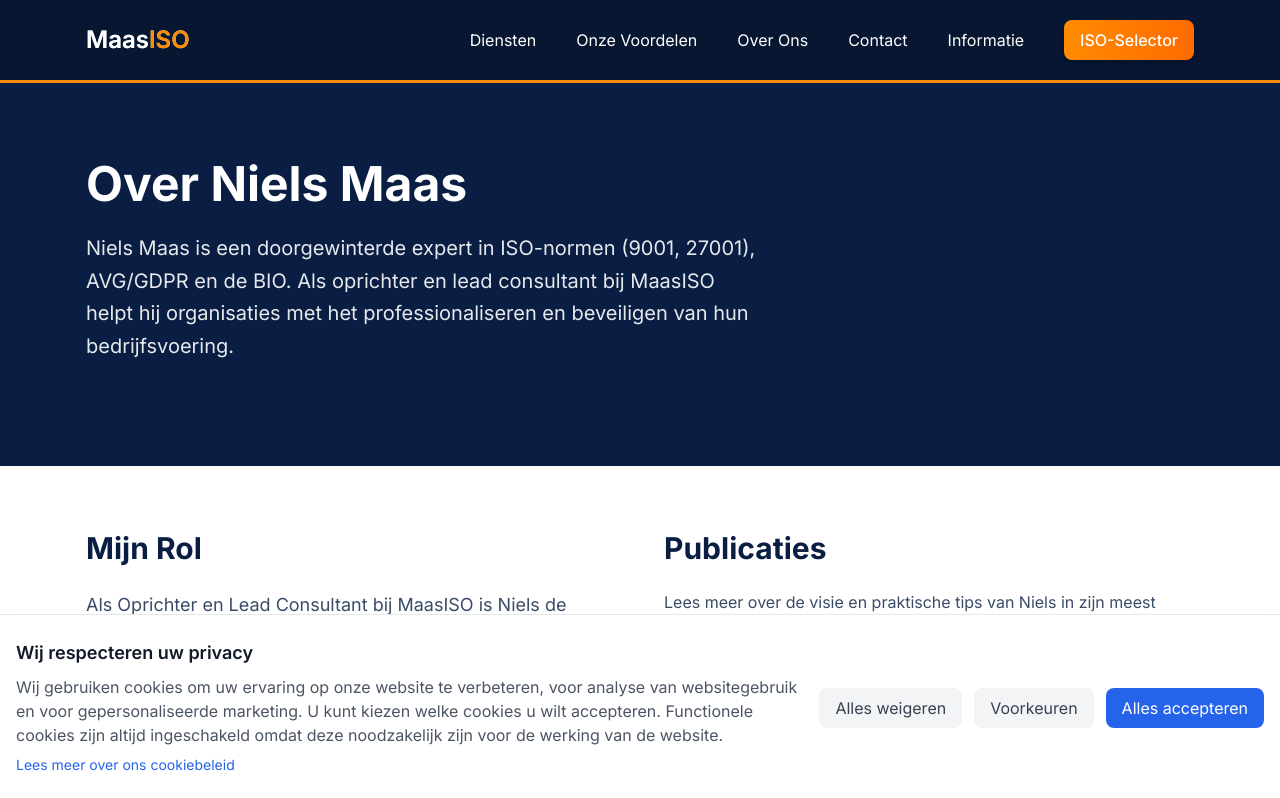
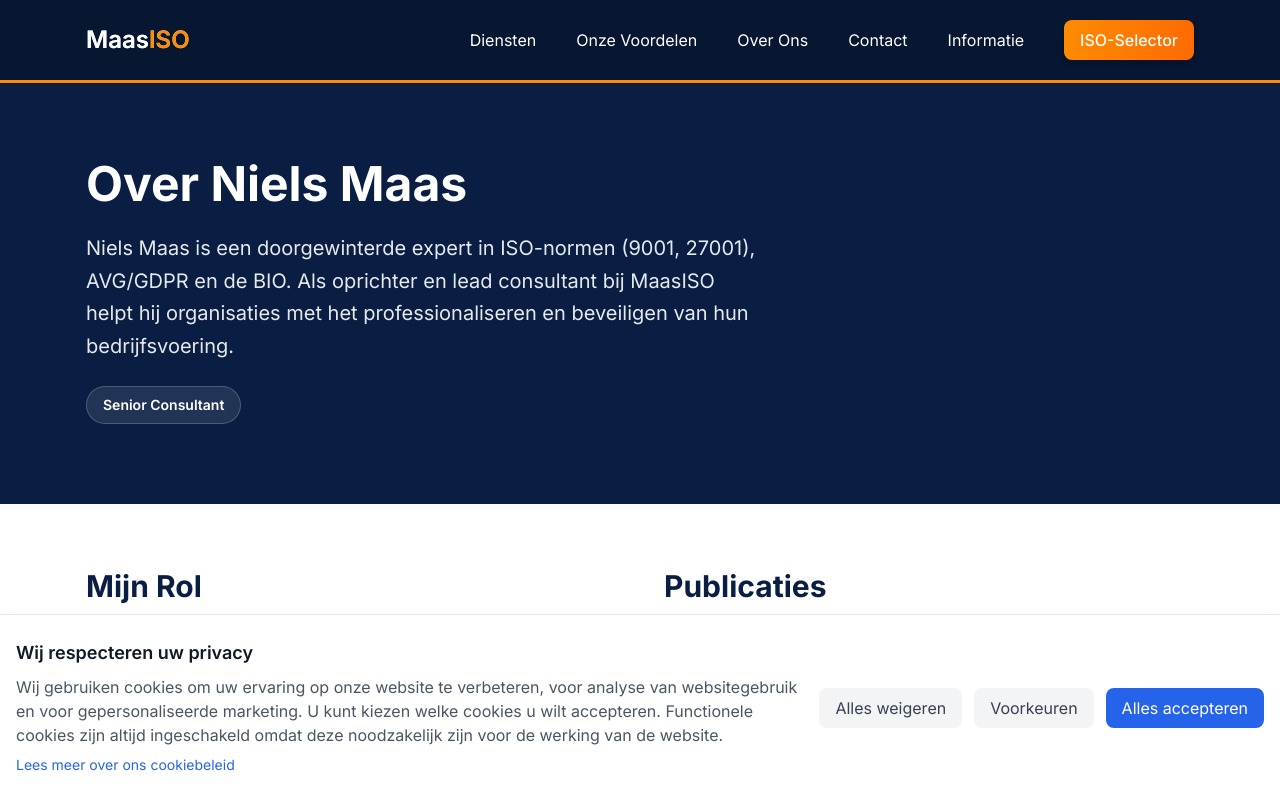
Before and after one commit to jackdamnielzz/maasiso, a Next.js app: page /over-niels-maas in a window 1280 px wide. Shown: the top 798 px of the page. Built offline with nearby package versions, Linux system fonts and the light colour scheme; no server answers.

Commit message:
fix: set niels maas title to senior consultant

```diff
--- a/app/over-niels-maas/page.tsx
+++ b/app/over-niels-maas/page.tsx
@@ -22,13 +22,17 @@
     return `${baseUrl}${author.profileImage.url.startsWith('/') ? '' : '/'}${author.profileImage.url}`;
   })();
 
+  const displayCredentials = author?.slug === 'niels-maas'
+    ? 'Senior Consultant'
+    : author?.credentials || 'Senior Consultant';
+
   const jsonLd = {
     '@context': 'https://schema.org',
     '@type': 'Person',
     name: author?.name || 'Niels Maas',
     url: 'https://maasiso.nl/over-niels-maas',
     '@id': 'https://maasiso.nl/over-niels-maas#author',
-    jobTitle: author?.credentials || 'Lead Consultant & Oprichter',
+    jobTitle: displayCredentials,
     worksFor: { '@id': 'https://maasiso.nl/#professionalservice' },
     description: author?.bio,
     sameAs: author?.linkedIn ? [author.linkedIn] : undefined,
@@ -88,11 +92,11 @@
                 {author?.bio || 'Niels Maas is een doorgewinterde expert in ISO-normen (9001, 27001), AVG/GDPR en de BIO. Als oprichter en lead consultant bij MaasISO helpt hij organisaties met het professionaliseren en beveiligen van hun bedrijfsvoering.'}
               </p>
               <div className="mt-6 flex flex-wrap gap-4">
-                {author?.credentials && (
-                  <span className="inline-flex items-center px-4 py-2 rounded-full text-sm font-semibold bg-white/10 border border-white/20">
-                    {author.credentials}
-                  </span>
-                )}
+              {displayCredentials && (
+                <span className="inline-flex items-center px-4 py-2 rounded-full text-sm font-semibold bg-white/10 border border-white/20">
+                    {displayCredentials}
+                </span>
+              )}
                 {author?.linkedIn && (
                   <a
                     href={author.linkedIn}
@@ -134,9 +138,9 @@
             <div>
               <h2 className="text-3xl font-bold text-[#091E42] mb-6">Mijn Rol</h2>
               <p className="text-[#091E42]/80 text-lg mb-6 leading-relaxed">
-                {author?.credentials
-                  ? `${author.credentials} bij MaasISO. Met jarenlange ervaring in diverse sectoren vertaalt ${author.name || 'Niels Maas'} complexe normenkaders naar praktische, werkbare oplossingen die echt waarde toevoegen aan een organisatie.`
-                  : 'Als Oprichter en Lead Consultant bij MaasISO is Niels de drijvende kracht achter de strategische begeleiding van onze cliënten. Met jarenlange ervaring in diverse sectoren vertaalt hij complexe normenkaders naar praktische, werkbare oplossingen die echt waarde toevoegen aan een organisatie.'}
+                {displayCredentials
+                  ? `${displayCredentials} bij MaasISO. Met jarenlange ervaring in diverse sectoren vertaalt ${author?.name || 'Niels Maas'} complexe normenkaders naar praktische, werkbare oplossingen die echt waarde toevoegen aan een organisatie.`
+                  : 'Als Senior Consultant bij MaasISO is Niels de drijvende kracht achter de strategische begeleiding van onze cliënten. Met jarenlange ervaring in diverse sectoren vertaalt hij complexe normenkaders naar praktische, werkbare oplossingen die echt waarde toevoegen aan een organisatie.'}
               </p>
               <div className="bg-gray-50 p-6 rounded-xl border border-gray-100">
                 <h3 className="font-bold text-[#091E42] mb-4">Expertise</h3>
```
Also changed, not shown: memory-bank/activeContext.md (+1 -0 lines), memory-bank/progress.md (+1 -0 lines), project-docs/04-IMPLEMENTATION-STATUS.md (+1 -0 lines).
